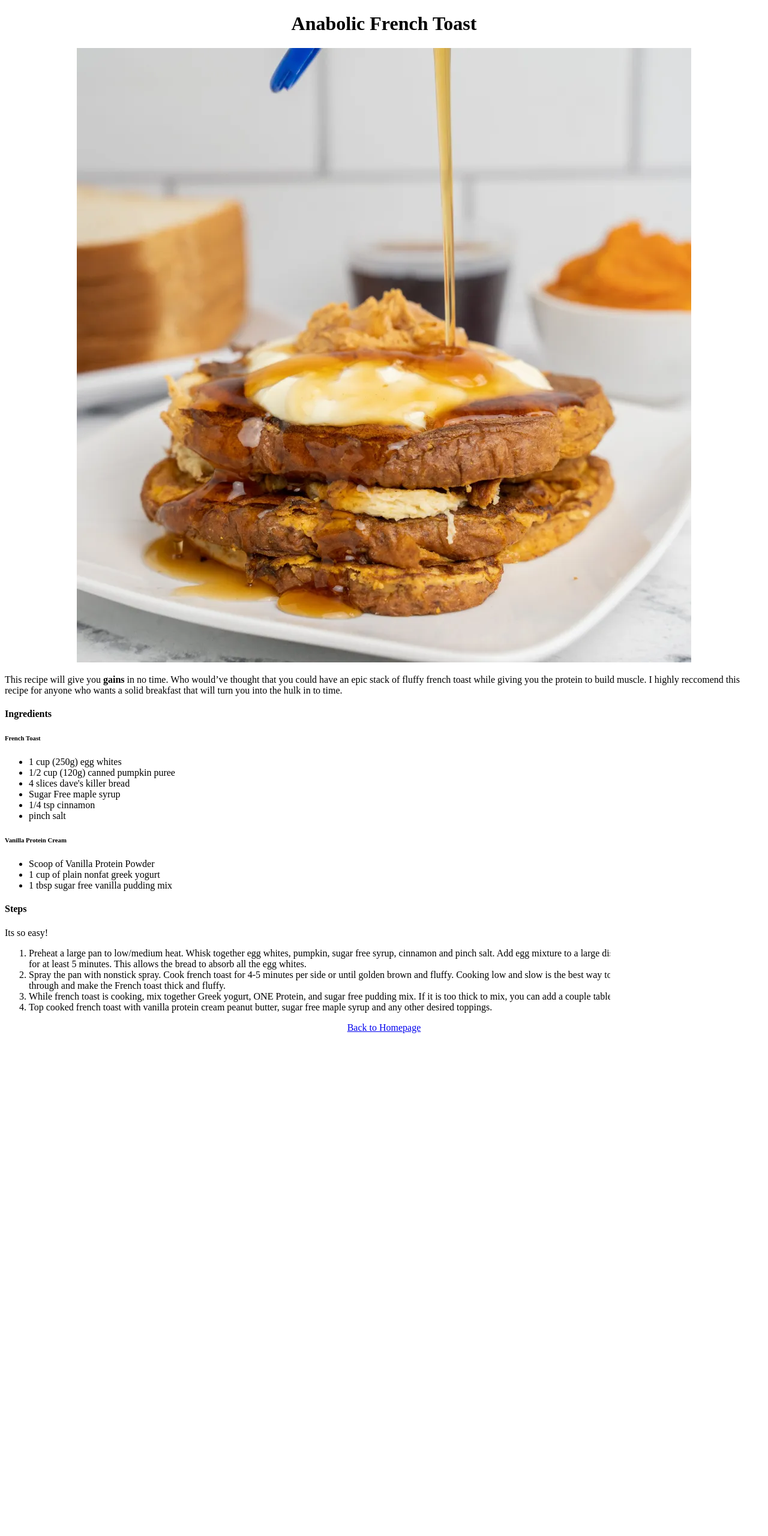
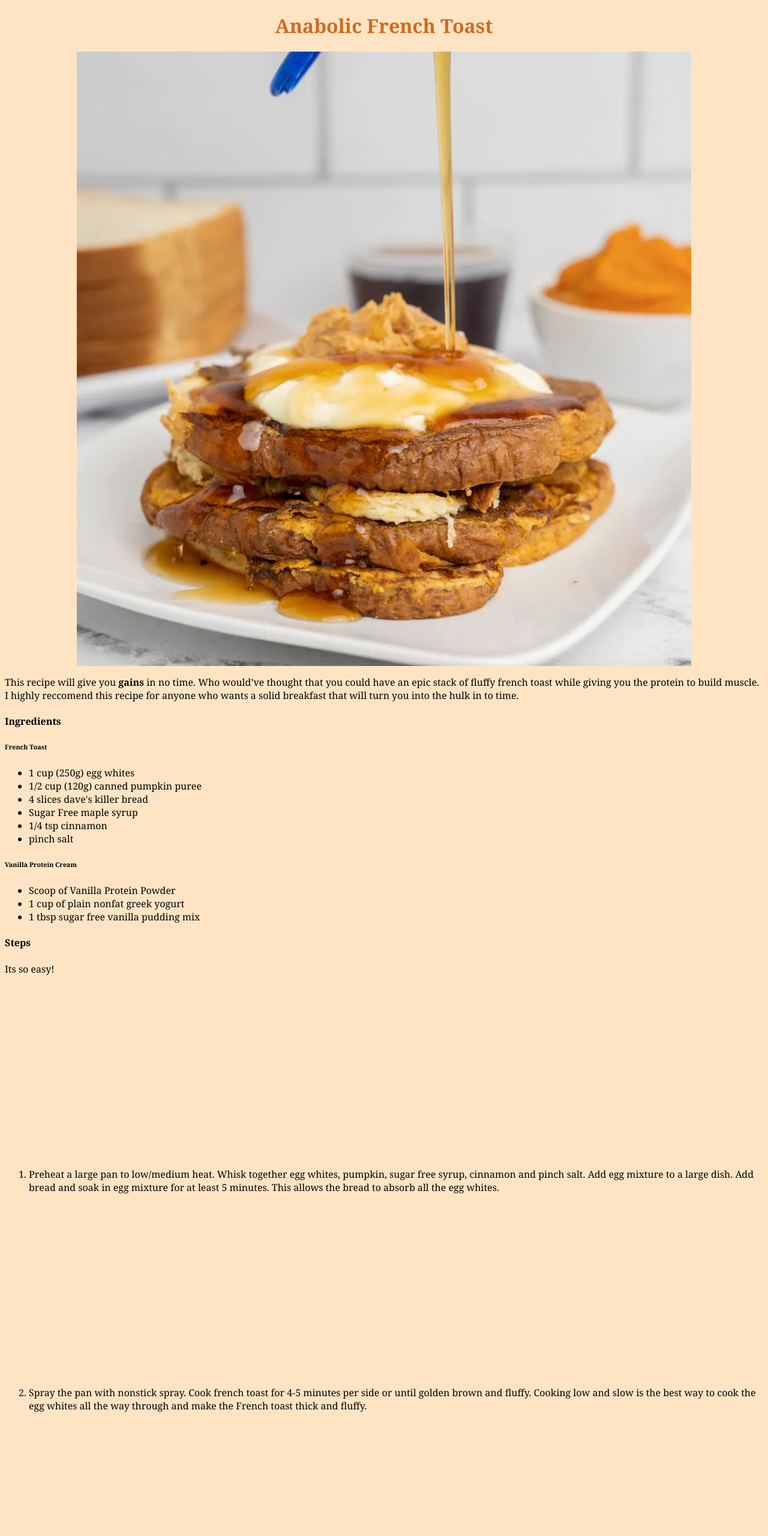
Before and after one commit to k-falk/odin-recipes, a plain HTML site: page recipes/Anabolic-French-Toast.html in a window 1280 px wide. Shown: the top 2560 px of the page at 60% size. Before the commit the page ends 1730 px from the top, so only its background shows below. Drawn offline with Linux system fonts and the light colour scheme.

Commit message:
Added some CSS

```diff
--- a/recipes/Anabolic-French-Toast.html
+++ b/recipes/Anabolic-French-Toast.html
@@ -5,15 +5,18 @@
     <meta http-equiv="X-UA-Compatible" content="IE=edge">
     <meta name="viewport" content="width=device-width, initial-scale=1.0">
     <title>Anabolic French Toast</title>
+    <link rel="stylesheet" href="../style.css">
+
 </head>
 <body>
-    <h1 style = "text-align: center;">Anabolic French Toast</h1>
-    <div style = "text-align: center;">
+    <h1 class = "ft">Anabolic French Toast</h1>
+    <div>
         <img src="./recipe-images/aft-image.jpeg">
     </div>
     <p> This recipe will give you <strong>gains</strong> in no time. Who would’ve thought that you could have an epic stack of fluffy french toast while giving you the protein to build muscle.
         I highly reccomend this recipe for anyone who wants a solid breakfast that will turn you into the hulk in to time.
     </p>
+    <div class="ingredients">
     <h4>Ingredients</h4>
     <h6>French Toast</h6>
     <ul>
@@ -30,7 +33,8 @@
         <li>1 cup of plain nonfat greek yogurt</li>
         <li>1 tbsp sugar free vanilla pudding mix</li>
     </ul>
-
+    </div>
+    <div class = "steps">
     <h4>Steps</h4>
     <p>Its so easy!</p>
     <ol>
@@ -51,6 +55,7 @@
             Top cooked french toast with vanilla protein cream peanut butter, sugar free maple syrup and any other desired toppings.
         </li>
     </ol>
+    </div>
     <div style = "text-align: center;">
         <a href = "../index.html" >Back to Homepage</a>
     </div>
--- /dev/null
+++ b/style.css
@@ -0,0 +1,58 @@
+/* style.css */
+
+* {
+    background-color: bisque;
+}
+
+
+body {
+    font-family: Cambria, Cochin, Georgia, Times, 'Times New Roman', serif;
+}
+
+div a{
+    font-size: x-large;
+    color: blue;
+    text-decoration: none;
+    font-weight: bold;
+}
+
+/* h1 style */
+h1 {
+    text-align: center;
+}
+
+h1.ft {
+    color: chocolate;
+}
+h1.mc {
+    color: orange;
+}
+h1.ca {
+    color: gold;
+}
+
+img {
+    display: block;
+    margin-left: auto;
+    margin-right: auto;
+    /* width: 70%;
+    height: 30%; */
+
+}
+
+.ingredients{
+
+    text-align: left;
+    text-anchor: start;
+
+}
+
+.steps {
+    text-align: left;
+    text-anchor: end;
+    font-weight: 500;
+}
+
+ol li {
+    margin-top: 20em;
+}
```
Also changed, not shown: index.html (+12 -3 lines), recipes/Protein-Chicken_Alfredo.html (+4 -2 lines), recipes/Protein-Mac-and-Cheese.html (+4 -2 lines), recipes/recipe-images/hp-image.jpeg (added).
